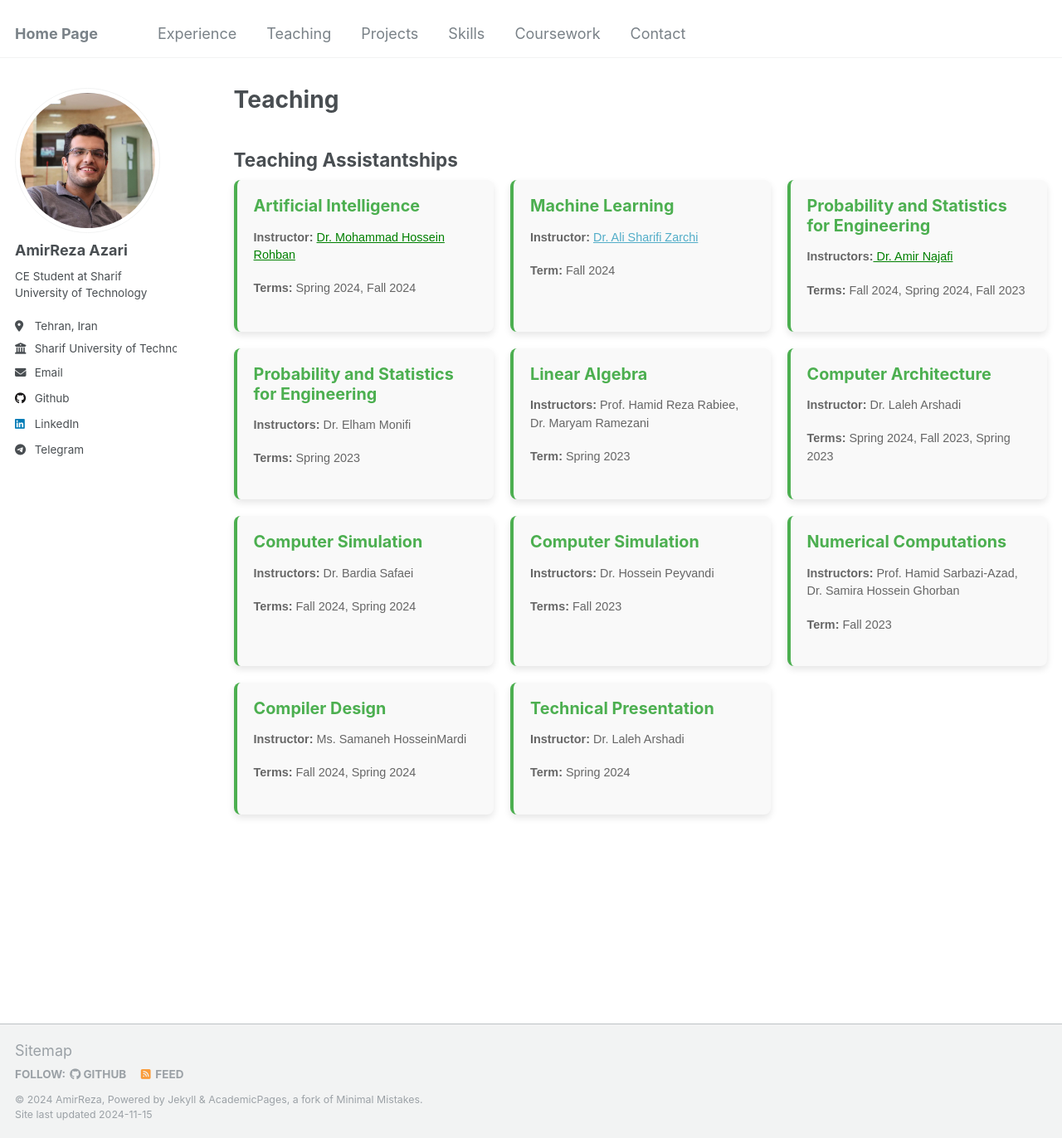
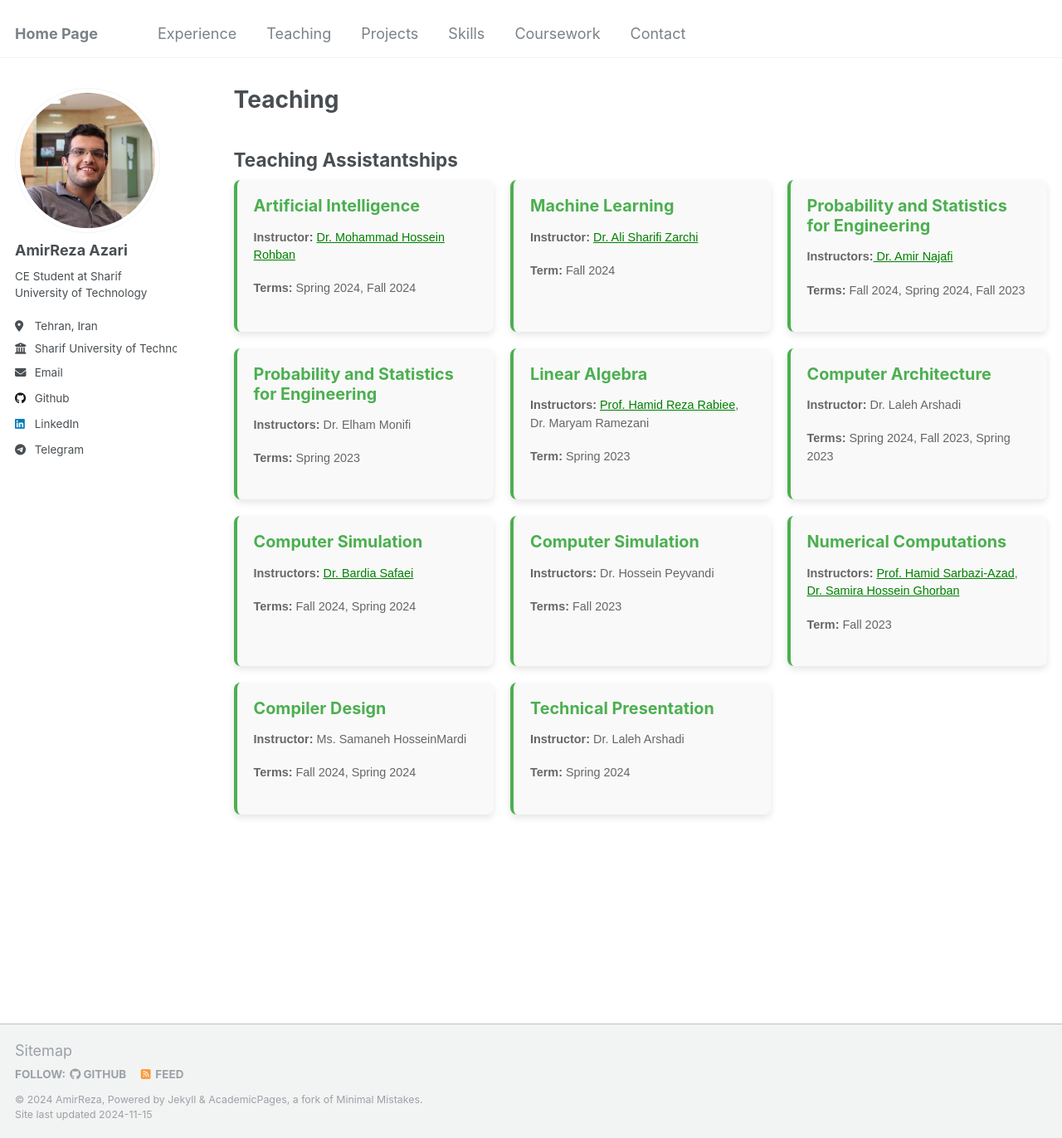
Before and after one commit to Amirreza81/Amirreza81.github.io, a Jekyll site: the page built from _pages/teaching.md, in a window 1280 px wide and 1372 px high. Shown: the whole window at 83% size. Built offline with Jekyll 4.4.1, drawn with Linux system fonts in a browser that asks for light colours.

Commit message:
add all hyperlinks

```diff
--- a/_pages/teaching.md
+++ b/_pages/teaching.md
@@ -17,7 +17,7 @@ author_profile: true
 
   <div class="teach-card">
     <h4>Machine Learning</h4>
-    <p class="instructor"><strong>Instructor:</strong> <a href="https://scholar.google.com/citations?user=GbJMZLIAAAAJ&hl=en" style="color: balck">Dr. Ali Sharifi Zarchi</a></p>
+    <p class="instructor"><strong>Instructor:</strong> <a href="https://scholar.google.com/citations?user=GbJMZLIAAAAJ&hl=en" style="color: green">Dr. Ali Sharifi Zarchi</a></p>
     <p class="term"><strong>Term:</strong> Fall 2024</p>
   </div>
 
@@ -35,7 +35,7 @@ author_profile: true
 
   <div class="teach-card">
     <h4>Linear Algebra</h4>
-    <p class="instructor"><strong>Instructors:</strong> Prof. Hamid Reza Rabiee, Dr. Maryam Ramezani</p>
+    <p class="instructor"><strong>Instructors:</strong> <a href="https://scholar.google.com/citations?user=rKDtrNgAAAAJ&hl=en" style="color: green">Prof. Hamid Reza Rabiee</a>, Dr. Maryam Ramezani</p>
     <p class="term"><strong>Term:</strong> Spring 2023</p>
   </div>
 
@@ -47,7 +47,7 @@ author_profile: true
 
   <div class="teach-card">
     <h4>Computer Simulation</h4>
-    <p class="instructor"><strong>Instructors:</strong> Dr. Bardia Safaei</p>
+    <p class="instructor"><strong>Instructors:</strong> <a href="https://scholar.google.com/citations?user=SVrMscYAAAAJ&hl=en" style="color: green"> Dr. Bardia Safaei </a></p>
     <p class="term"><strong>Terms:</strong> Fall 2024, Spring 2024</p>
   </div>
 
@@ -59,7 +59,7 @@ author_profile: true
 
   <div class="teach-card">
     <h4>Numerical Computations</h4>
-    <p class="instructor"><strong>Instructors:</strong> Prof. Hamid Sarbazi-Azad, Dr. Samira Hossein Ghorban</p>
+    <p class="instructor"><strong>Instructors:</strong> <a href="https://scholar.google.com/citations?user=9OHC9AsAAAAJ&hl=en" style="color: green">Prof. Hamid Sarbazi-Azad</a>, <a href="https://scholar.google.com/citations?user=XAta_TgAAAAJ&hl=en" style="color: green">Dr. Samira Hossein Ghorban</a></p>
     <p class="term"><strong>Term:</strong> Fall 2023</p>
   </div>
 
```
